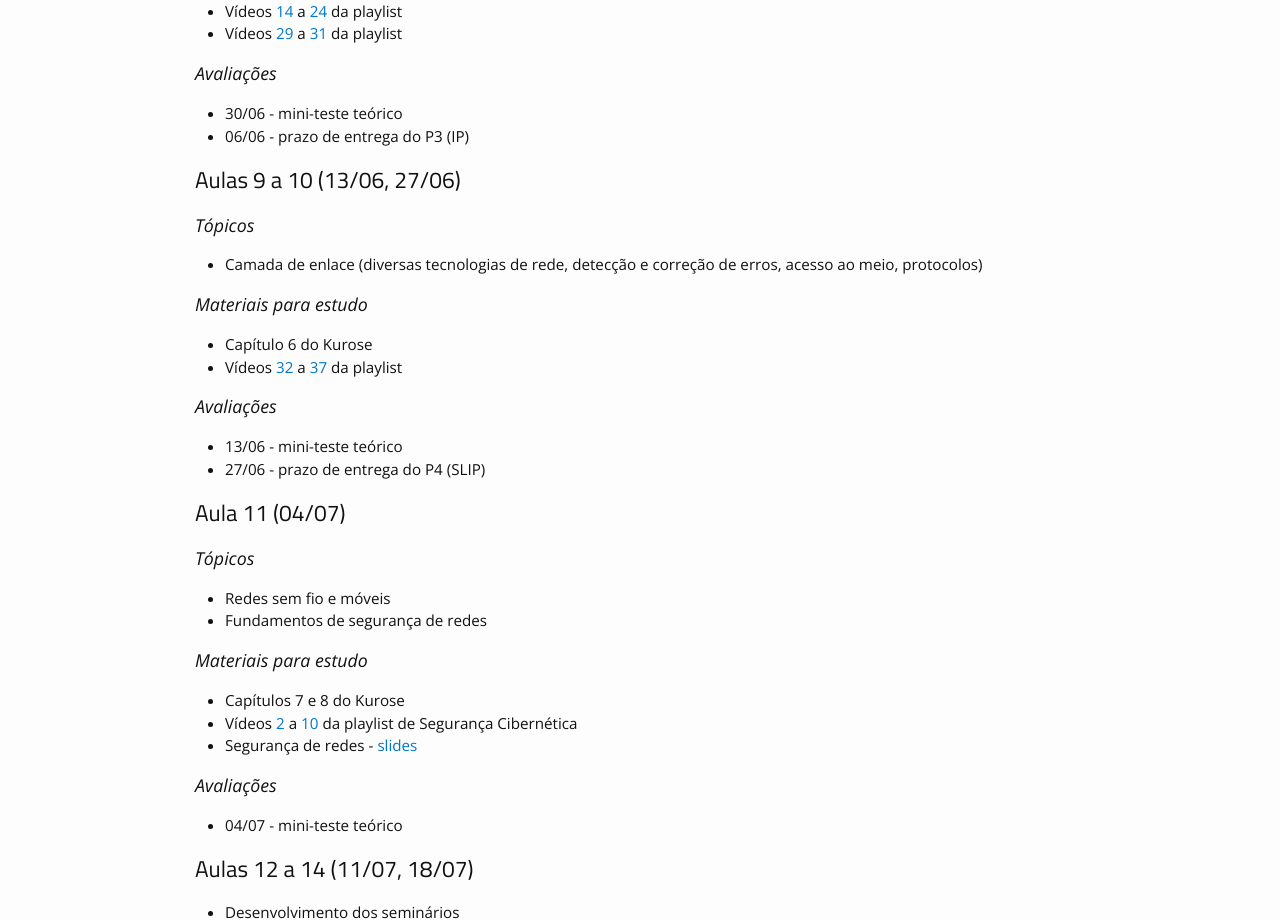
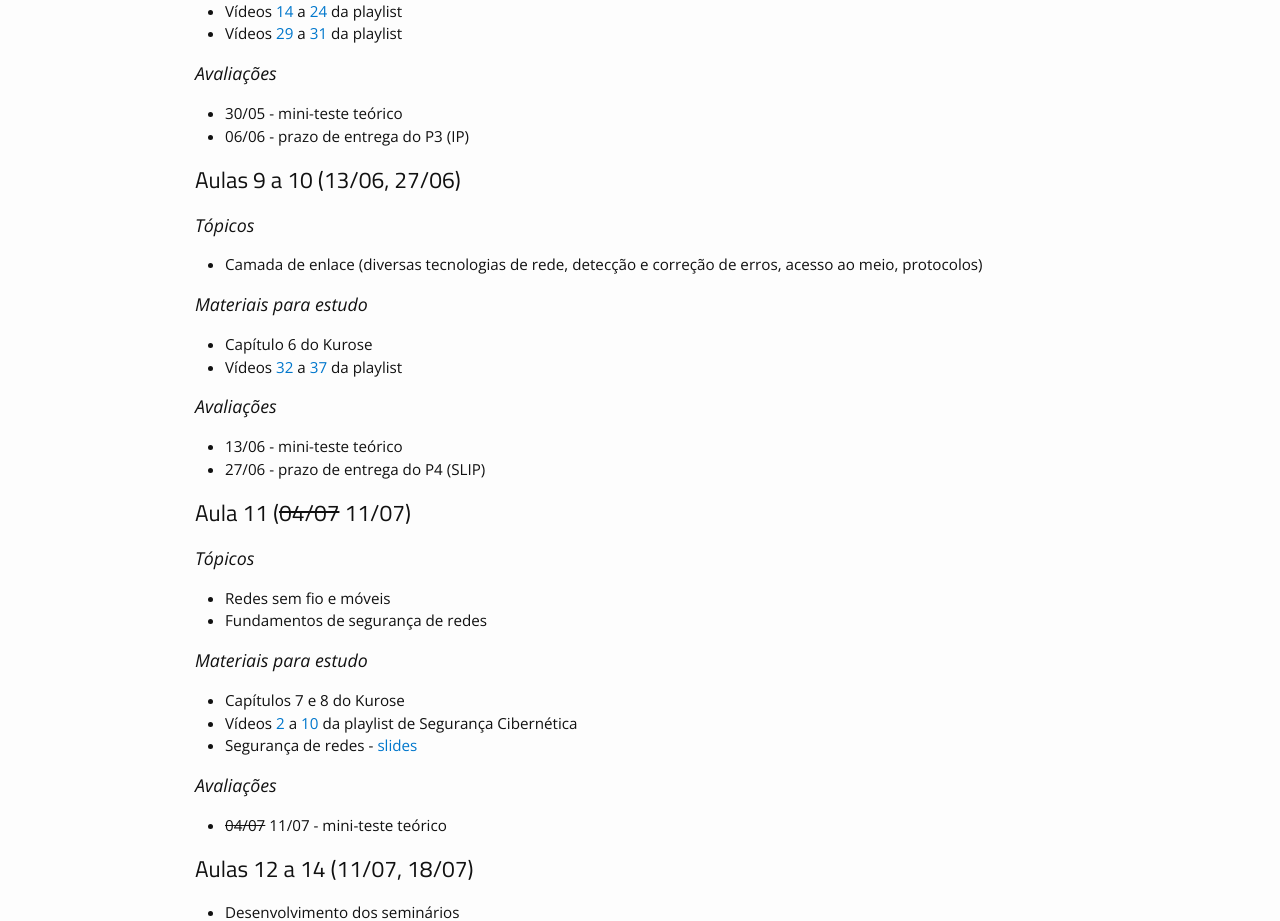
Before and after one commit to thotypous/redes-website, a Jekyll site: the page built from aulas.md, in a window 1280 px wide and 1400 px high, scrolled down 1120 px. Shown: the part 216-1137 px from the top of the window. Built offline with Jekyll 4.4.1, drawn with Linux system fonts in a browser that asks for light colours.

Commit message:
adia último mini teste

```diff
--- a/aulas.md
+++ b/aulas.md
@@ -68,7 +68,7 @@ Por favor, verifique frequentemente pois esta agenda pode sofrer alterações.
 
 ### Avaliações
 
-* 30/06 - mini-teste teórico
+* 30/05 - mini-teste teórico
 * 06/06 - prazo de entrega do P3 (IP)
 
 ## Aulas 9 a 10 (13/06, 27/06)
@@ -87,7 +87,7 @@ Por favor, verifique frequentemente pois esta agenda pode sofrer alterações.
 * 13/06 - mini-teste teórico
 * 27/06 - prazo de entrega do P4 (SLIP)
 
-## Aula 11 (04/07)
+## Aula 11 (~~04/07~~ 11/07)
 
 ### Tópicos
 
@@ -102,7 +102,7 @@ Por favor, verifique frequentemente pois esta agenda pode sofrer alterações.
 
 ### Avaliações
 
-* 04/07 - mini-teste teórico
+* ~~04/07~~ 11/07 - mini-teste teórico
 
 ## Aulas 12 a 14 (11/07, 18/07)
 
```
